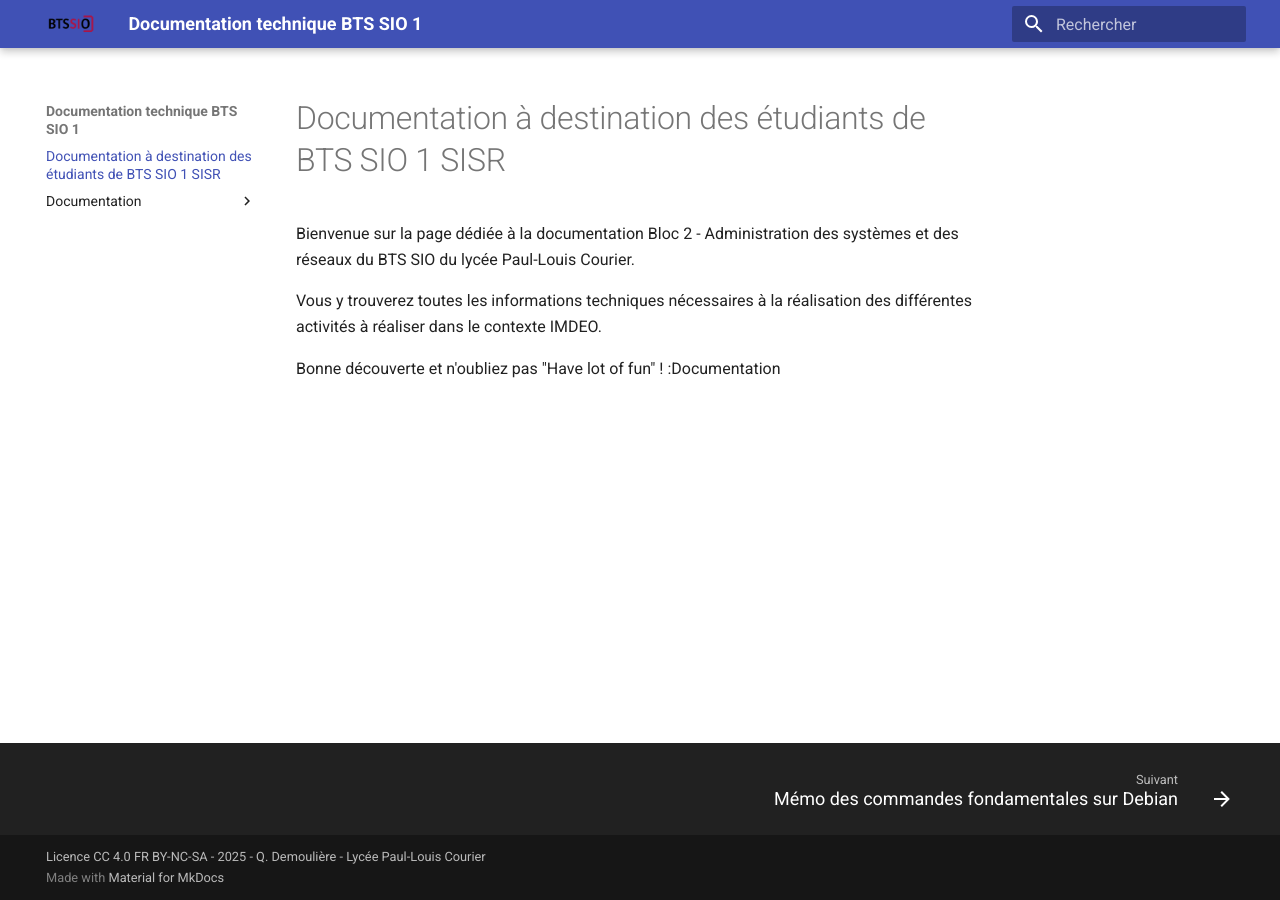
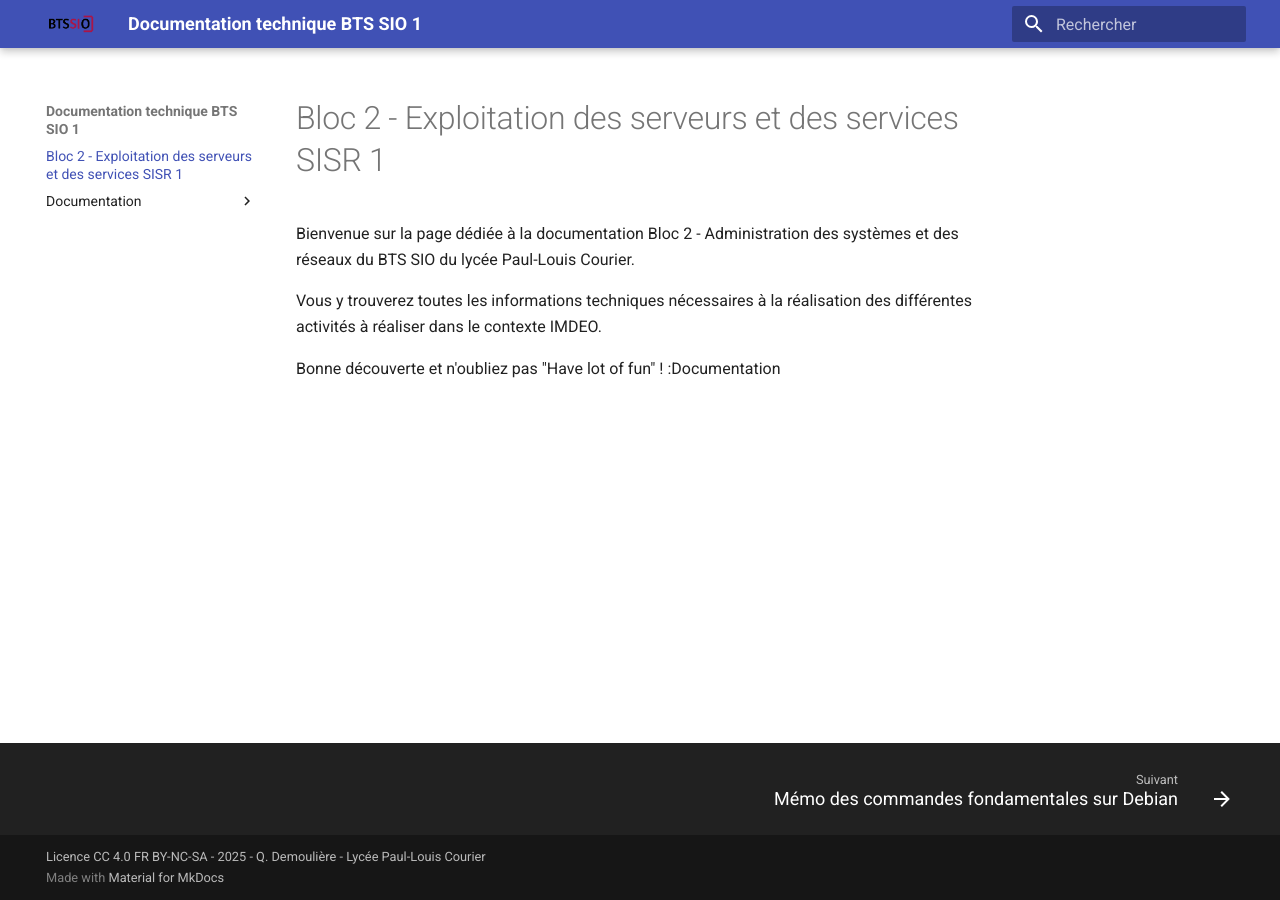
Before and after one commit to qdemouliere/sisr1, an MkDocs documentation site: the page built from docs/index.md, in a window 1280 px wide. Built offline with MkDocs 1.6.1 and Material for MkDocs 9.7.7, drawn with Linux system fonts in a browser that asks for light colours.

Commit message:
Config générique mkdocs v0.3

```diff
--- a/docs/index.md
+++ b/docs/index.md
@@ -1,4 +1,4 @@
-# Documentation à destination des étudiants de BTS SIO 1 SISR
+# Bloc 2 - Exploitation des serveurs et des services SISR 1
 
 Bienvenue sur la page dédiée à la documentation Bloc 2 - Administration des systèmes et des réseaux du BTS SIO du lycée Paul-Louis Courier.
 
```
Also changed, not shown: docs/media/logo.png.
